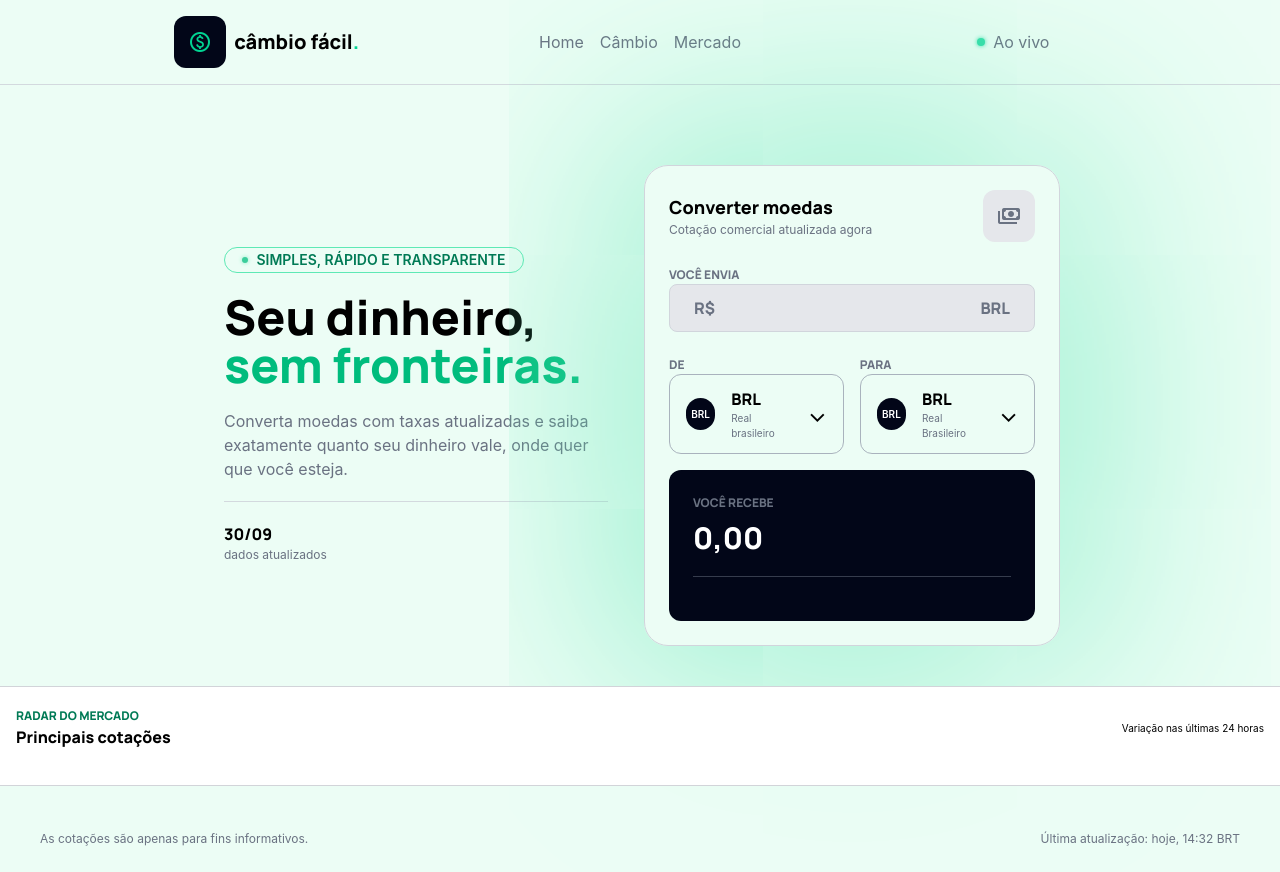
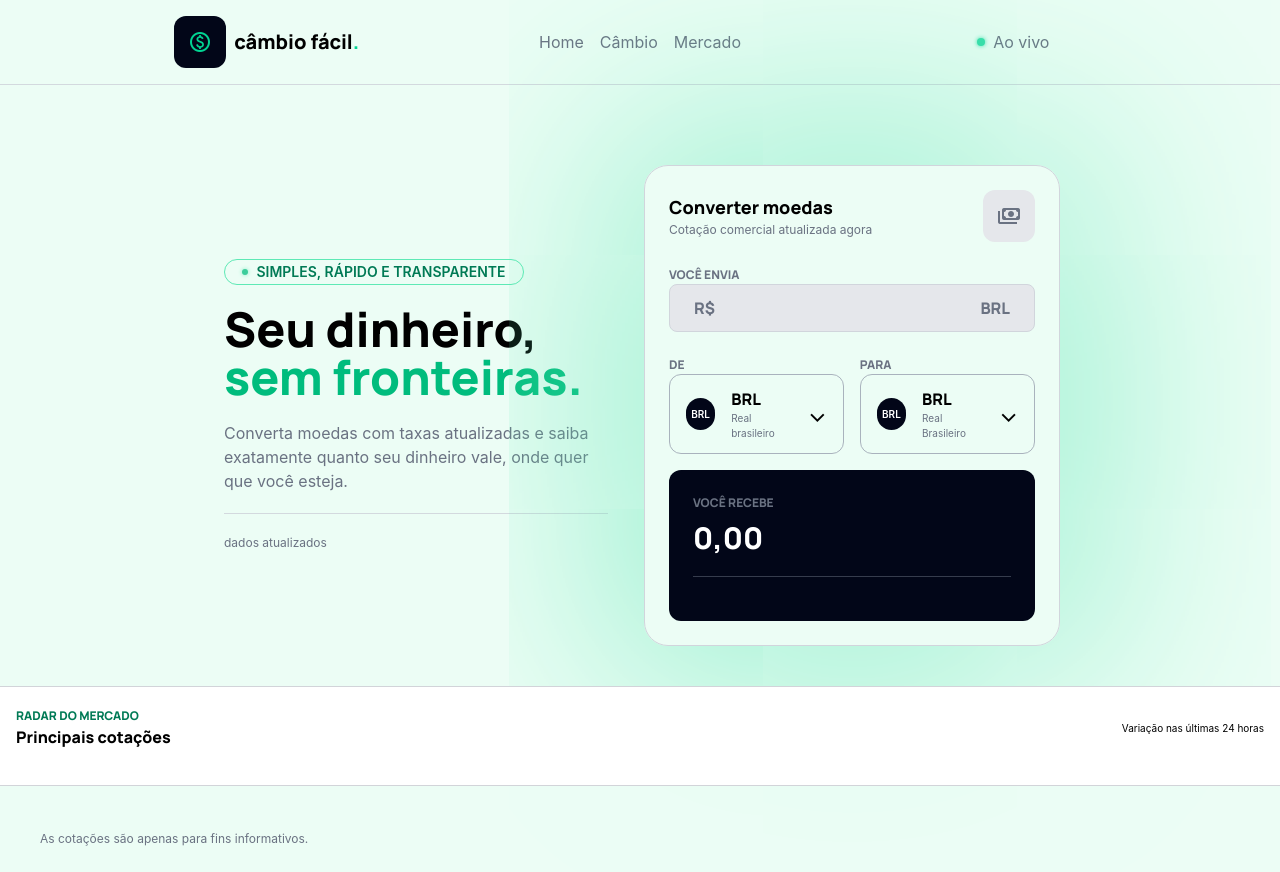
Before and after one commit to veganico98/cambioFacil, a website with bundled scripts: page index.html in a window 1280 px wide. Built offline with nearby package versions, Linux system fonts and the light colour scheme; no server answers.

Commit message:
Ajustes index.html

```diff
--- a/index.html
+++ b/index.html
@@ -67,7 +67,7 @@
           <div class="border-b-1 border-gray-300/90"></div>
           <div>
             <div class="">
-              <h1 id="dataAtualizada" class="font-manrope">30/09</h1>
+              <h1 id="dataAtualizada" class="font-manrope"></h1>
               <p class="text-[12px] text-gray-500">dados atualizados</p>
             </div>
           </div>
@@ -252,7 +252,7 @@
       class="bg-emerald-50 text-gray-500 text-[12px] flex justify-between px-4 lg:px-10 py-6"
     >
       <p>As cotações são apenas para fins informativos.</p>
-      <p id="dataAtualizadaFooter">Última atualização: hoje, 14:32 BRT</p>
+      <p id="dataAtualizadaFooter"></p>
     </footer>
   </body>
 
```
